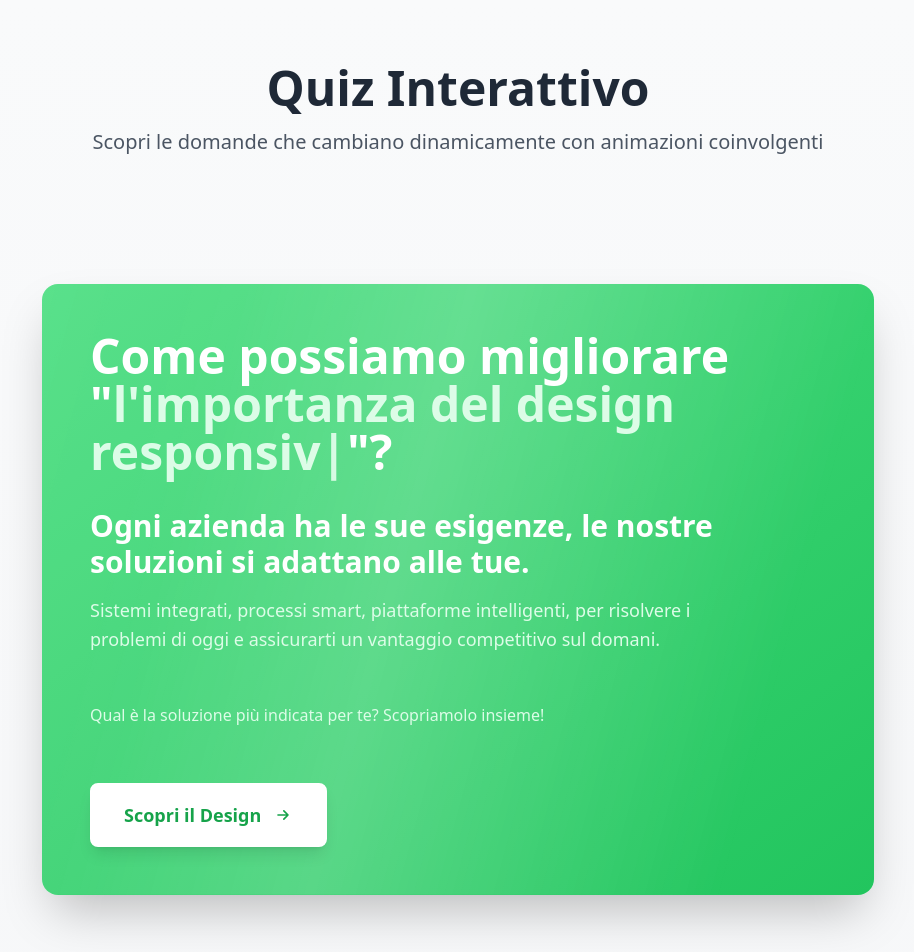
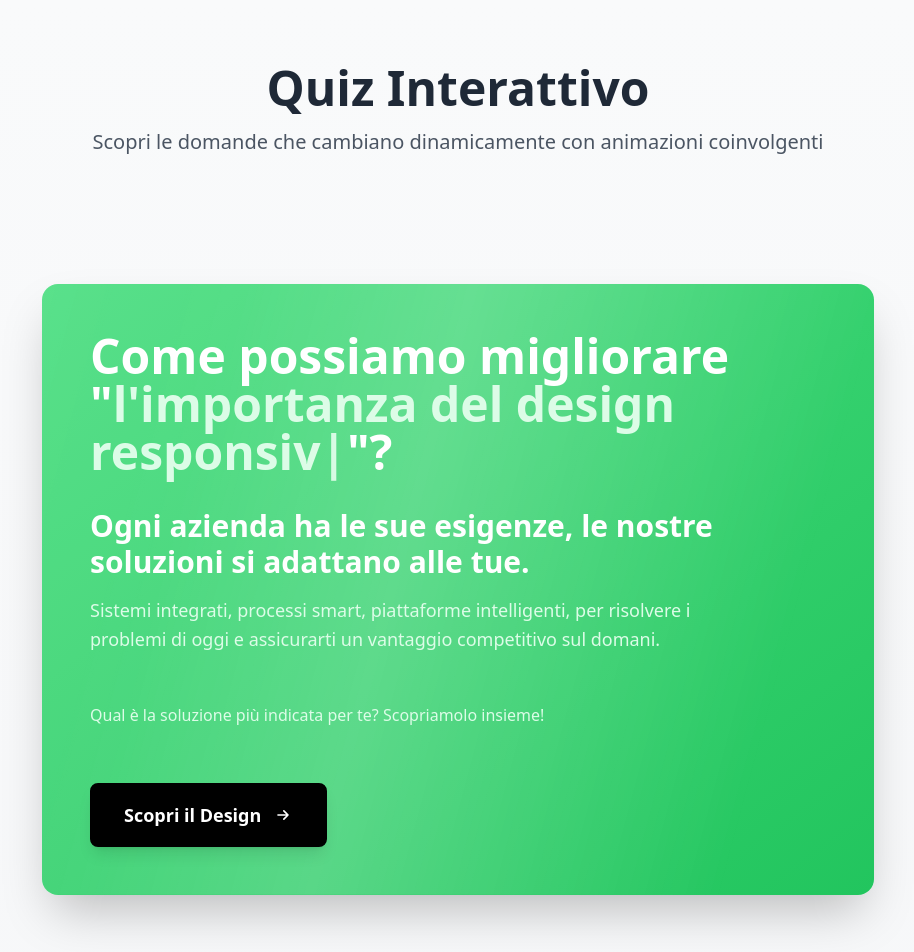
Before and after one commit to raijeky/animated-question-block, a React (Vite) app: page / in a window 1280 px wide. Shown: the top 952 px of the page, without its empty margins (182-1096 px from the left). Built offline with nearby package versions, Linux system fonts and the light colour scheme.

Commit message:
Fix CTA button and box size
Change CTA button style to black with white text and prevent the question box from resizing.

```diff
--- a/src/components/QuestionBlock.tsx
+++ b/src/components/QuestionBlock.tsx
@@ -38,7 +38,7 @@ const QuestionBlock = () => {
 
   return (
     <div className="w-full max-w-4xl mx-auto p-8">
-      <div className="relative bg-gradient-to-br from-green-400 to-green-500 rounded-2xl p-12 shadow-2xl overflow-hidden">
+      <div className="relative bg-gradient-to-br from-green-400 to-green-500 rounded-2xl p-12 shadow-2xl overflow-hidden min-h-[400px] flex flex-col justify-center">
         {/* Animazione onda di sfondo */}
         <div className="absolute inset-0 opacity-20">
           <div className="absolute inset-0 bg-gradient-to-r from-transparent via-white to-transparent animate-wave-1"></div>
@@ -49,6 +49,7 @@ const QuestionBlock = () => {
         {/* Contenuto principale */}
         <div className="relative z-10 text-left space-y-8">
           {/* Titolo principale con parte variabile */}
+          <div className="min-h-[120px] flex items-center">
             <h1 className="text-4xl md:text-5xl font-bold text-white leading-tight">
               {currentStarter} "
               <span className="text-green-100 relative">
@@ -57,6 +58,7 @@ const QuestionBlock = () => {
               </span>
               "?
             </h1>
+          </div>
 
           {/* Risposta */}
           <div className="space-y-4">
@@ -80,7 +82,7 @@ const QuestionBlock = () => {
           <div className="pt-6">
             <a
               href={currentCTA.href}
-              className="inline-flex items-center px-8 py-4 bg-white text-green-600 font-bold text-lg rounded-lg shadow-lg hover:bg-green-50 hover:scale-105 transform transition-all duration-300 hover:shadow-xl group border-2 border-white"
+              className="inline-flex items-center px-8 py-4 bg-black text-white font-bold text-lg rounded-lg shadow-lg hover:bg-gray-800 hover:scale-105 transform transition-all duration-300 hover:shadow-xl group border-2 border-black"
             >
               {currentCTA.text}
               <svg
```
Lines whose indentation alone changed are shown as unchanged.
